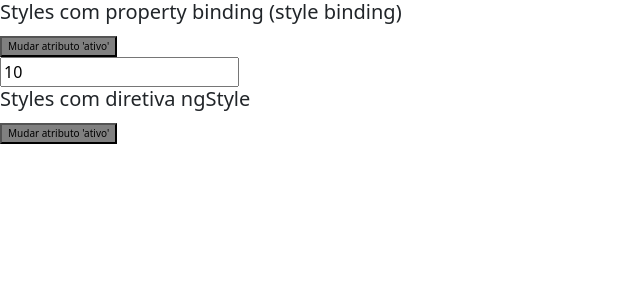
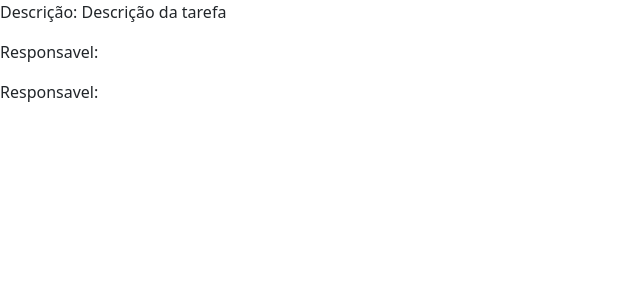
Before and after one commit to pereirathiago/angular, an Angular app in the folder diretivas/: page / in a window 1280 px wide. Shown: the top 300 px of the page, without its empty margins (0-640 px from the left). Built offline with nearby package versions, Linux system fonts and the light colour scheme.

Commit message:
#31: Operador Elvis (?)

```diff
--- a/diretivas/src/app/app.component.html
+++ b/diretivas/src/app/app.component.html
@@ -2,4 +2,5 @@
 <!-- <app-diretiva-ngswitch></app-diretiva-ngswitch> -->
 <!-- <app-diretiva-ngfor></app-diretiva-ngfor> -->
 <!-- <app-ngclass></app-ngclass> -->
-<app-diretiva-ngstyle></app-diretiva-ngstyle>
+<!-- <app-diretiva-ngstyle></app-diretiva-ngstyle> -->
+<app-operador-elvis></app-operador-elvis>
--- a/diretivas/src/app/app.module.ts
+++ b/diretivas/src/app/app.module.ts
@@ -8,6 +8,7 @@
 import { DiretivaNgstyleComponent } from './diretiva-ngstyle/diretiva-ngstyle.component';
 import { NgclassComponent } from './ngclass/ngclass.component';
 import { FormsModule } from '@angular/forms';
+import { OperadorElvisComponent } from './operador-elvis/operador-elvis.component';
 
 @NgModule({
   declarations: [
@@ -16,7 +17,8 @@
     DiretivaNgswitchComponent,
     DiretivaNgforComponent,
     DiretivaNgstyleComponent,
-    NgclassComponent
+    NgclassComponent,
+    OperadorElvisComponent
   ],
   imports: [
     FormsModule,
--- /dev/null
+++ b/diretivas/src/app/operador-elvis/operador-elvis.component.html
@@ -0,0 +1,4 @@
+<p>Descrição: {{ tarefa.desc }}</p>
+<!-- <p>Responsavel: {{ tarefa.responsavel.nome }} </p> -->
+<p>Responsavel: {{ tarefa.responsavel != null ? tarefa.responsavel.nome : ''}} </p>
+<p>Responsavel: {{ tarefa.responsavel?.nome }} </p>
--- /dev/null
+++ b/diretivas/src/app/operador-elvis/operador-elvis.component.ts
@@ -0,0 +1,14 @@
+import { Component } from '@angular/core';
+
+@Component({
+  selector: 'app-operador-elvis',
+  templateUrl: './operador-elvis.component.html',
+  styleUrls: ['./operador-elvis.component.scss']
+})
+export class OperadorElvisComponent {
+  tarefa: any = {
+    desc: 'Descrição da tarefa',
+    responsavel: null
+    // responsavel: { nome: 'thiago' }
+  }
+}
```
Also changed, not shown: diretivas/src/app/operador-elvis/operador-elvis.component.scss (added), 1 other file (tests, documents, lock files or other folders).
